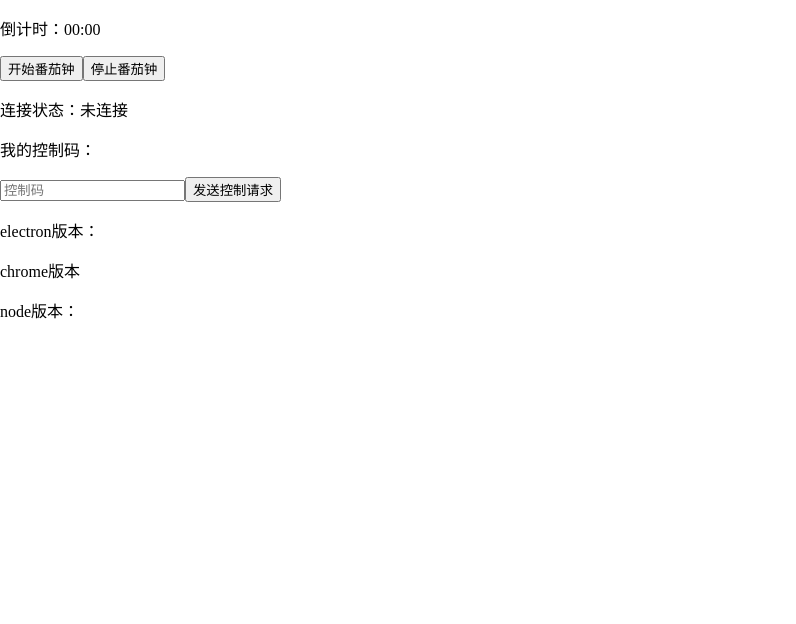
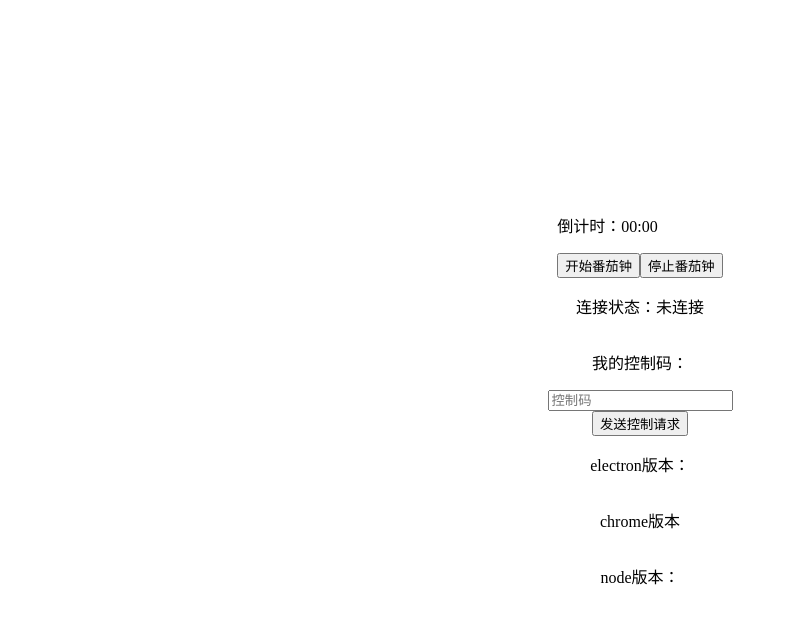
Before and after one commit to OVYVO/electron-case, a Vue app: page / in a window 1280 px wide. Shown: the top 624 px of the page, without its empty margins (0-796 px from the left). Built offline with nearby package versions, Linux system fonts and the light colour scheme.

Commit message:
:sparkles: feat: ws服务添加

```diff
--- a/package.json
+++ b/package.json
@@ -55,7 +55,8 @@
     "timer.js": "^1.0.4",
     "vue": "^3.3.8",
     "vue-router": "^4.2.5",
-    "wait-on": "^7.2.0"
+    "wait-on": "^7.2.0",
+    "ws": "^8.14.2"
   },
   "devDependencies": {
     "@vitejs/plugin-vue": "^4.5.0",
--- a/src/App.vue
+++ b/src/App.vue
@@ -1,13 +1,11 @@
 <template>
-  <div id="app">
-    <router-view></router-view>
-  </div>
+  <router-view></router-view>
 </template>
 <script setup>
 
 </script>
 
-<style scoped lang="less">
+<style lang="less">
 #app {
   width: 100%;
   height: 100%;
--- a/src/views/main.vue
+++ b/src/views/main.vue
@@ -89,5 +89,12 @@ const stopTimer = () => {
 </script>
 
 <style scoped lang="less">
-.main-container {}
+.main-container {
+  width: 100%;
+  height: 100%;
+  display: flex;
+  flex-direction: column;
+  justify-content: center;
+  align-items: center;
+}
 </style>
```
Also changed, not shown: electron/main/index.js (+6 -6 lines), electron/main/ws.js (added, +33 -0 lines), 1 other file (tests, documents, lock files or other folders).
